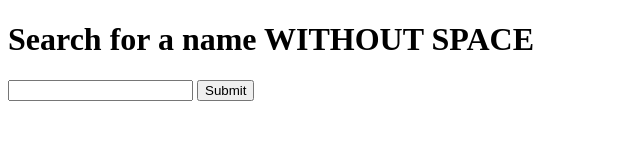
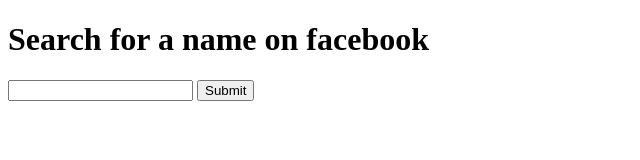
Before and after one commit to alwinbaby/intro, a plain HTML site: page test.html in a window 1280 px wide. Shown: the whole page, without its empty margins (0-640 px from the left). Drawn offline with Linux system fonts and the light colour scheme.

Commit message:
Update test.html

```diff
--- a/test.html
+++ b/test.html
@@ -8,7 +8,7 @@
             window.location="http://www.facebook.com/" + person;
         }
     </script>
-    <h1>Search for a name WITHOUT SPACE</h1>
+    <h1>Search for a name on facebook</h1>
     <div>
         <input id="first" maxlength="100" size="20" type="text" />
         <input onkeydown="myFunction()" onclick="myFunction()" type="submit" value="Submit">
```
